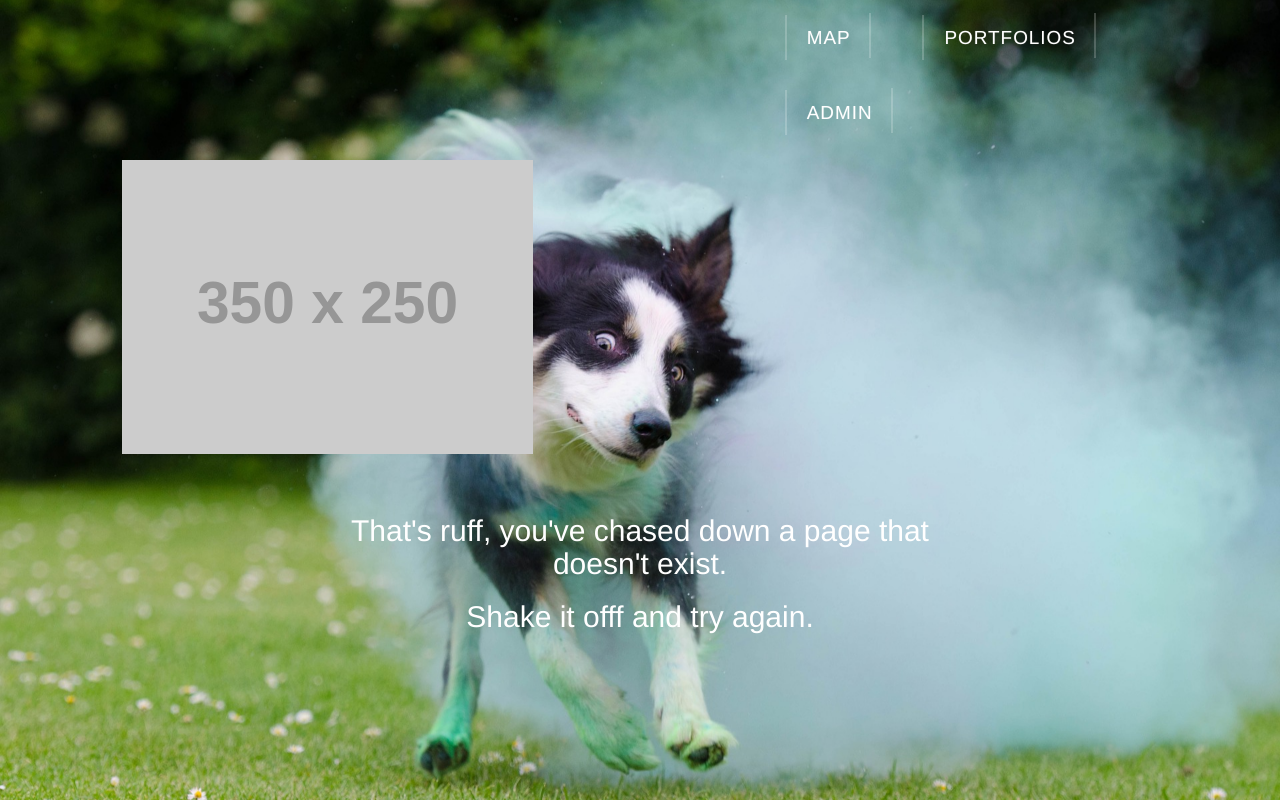
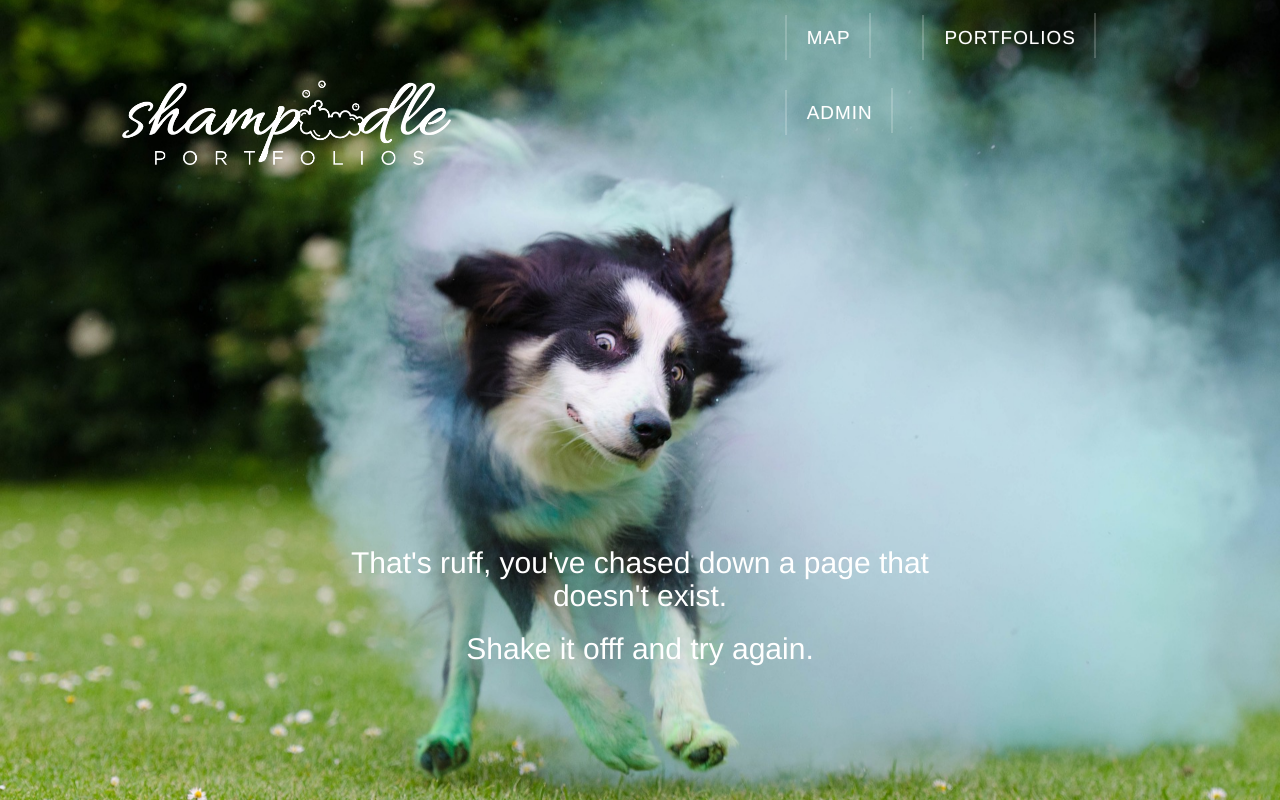
Before and after one commit to raveve/finalproject, a website: page app/index.html at #/notfound in a window 1280 px wide. Drawn offline with nearby package versions, Linux system fonts and the light colour scheme; placeholder pictures from the web are drawn by us.

Commit message:
Added logo to 404 page and starting work on date for reviews.

```diff
--- a/app/404.html
+++ b/app/404.html
@@ -15,9 +15,9 @@
         </nav>
       </div>
       <div class="row">
-        <div class="col-md-8 col-md-offset-1 home-logo">
+        <div class="col-md-8 col-md-offset-1 notfound-logo">
           <a href="#/">
-            <img src="http://placehold.it/350x250">
+            <img src="images/shampoodle-logo-white.png">
           </a>
         </div>
       </div>
--- a/app/portfolios/portfolios.controller.js
+++ b/app/portfolios/portfolios.controller.js
@@ -12,12 +12,11 @@
 
         PortfoliosService.getGroomer($routeParams.portfolioid).then(function (response) {
          portCtrl.profile = response.data;
+         portCtrl.ratingAvg = PortfoliosService.ratingAvg(portCtrl.profile);
+         console.log(portCtrl.profile.avgpaws);
+        });
 
-         portCtrl.ratingAvg = PortfoliosService.ratingAvg(portCtrl.profile);
-
-         console.log(portCtrl.profile.avgpaws);
-
-        });
+        $scope.date = new Date();
 
         portCtrl.go = function (index) {
           $location.path('/fullview/' + index);
--- a/app/styles/base.scss
+++ b/app/styles/base.scss
@@ -31,7 +31,7 @@ $image-text: #FFFFFF;
   }
 
   .notfound-text {
-    margin-top: 5vh;
+    margin-top: 45vh;
     color: $image-text;
     text-align: center;
   }
@@ -140,6 +140,13 @@ a:hover {
     }
   }
 
+  .notfound-logo {
+    margin-top: 10vh;
+    img {
+      width: 40%;
+    }
+  }
+
   .home-search {
     margin-top: 45vh;
   }
--- a/app/styles/main.css
+++ b/app/styles/main.css
@@ -27,7 +27,7 @@
     -o-background-size: cover;
     background-size: cover; }
   .notfound-text {
-    margin-top: 5vh;
+    margin-top: 45vh;
     color: #FFFFFF;
     text-align: center; }
   a:hover {
@@ -100,6 +100,10 @@
     margin-top: 20vh; }
     .home-logo img {
       width: 80%; }
+  .notfound-logo {
+    margin-top: 10vh; }
+    .notfound-logo img {
+      width: 40%; }
   .home-search {
     margin-top: 45vh; }
   .home-about {
```
Also changed, not shown: app/portfolios/views/portfolio.html (+1 -0 lines).
